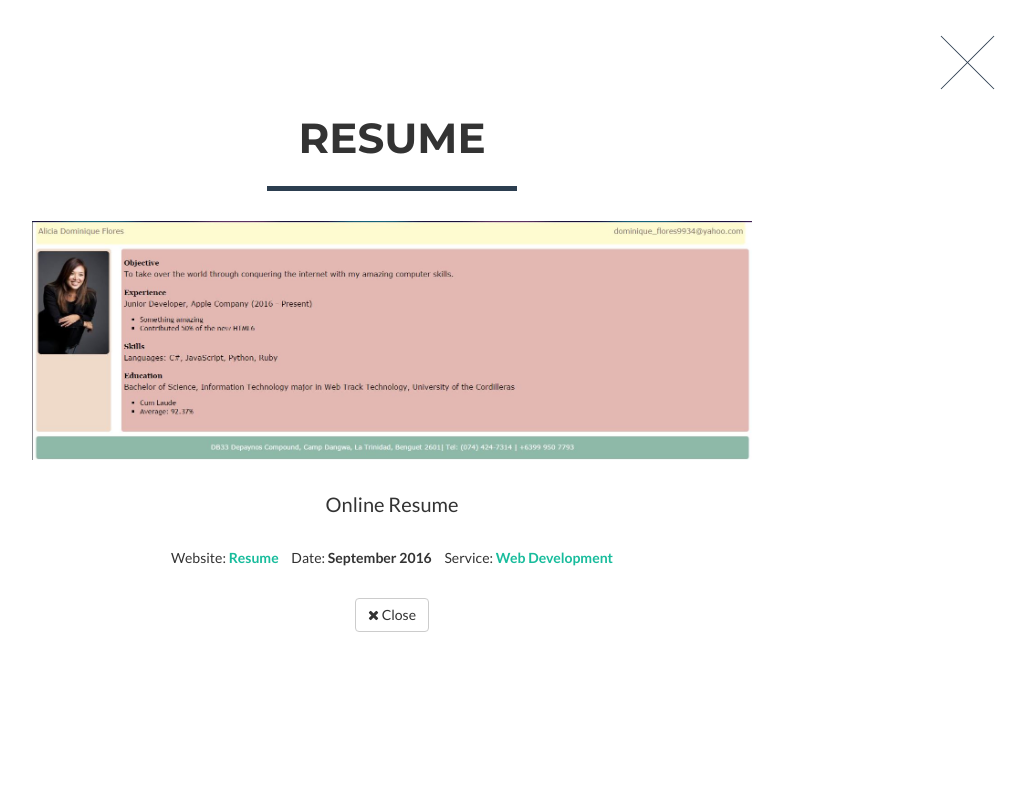
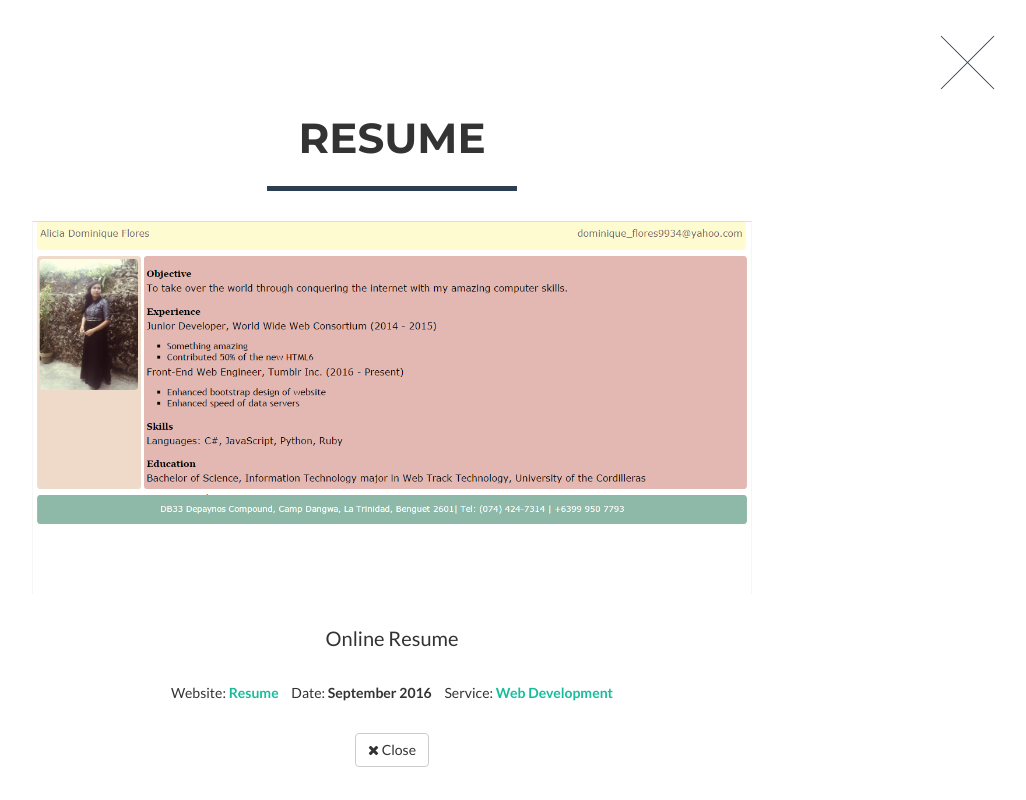
Before and after one commit to aliciadominique/aliciadominique.github.ioo, a website: page index.html in a window 1280 px wide. Both pictures are taken after a click on the link 250 px from the left and 1567 px from the top of the page. Shown: the part 1167-1967 px from the top of the page, without its empty margins (248-1274 px from the left). Drawn offline with nearby package versions, Linux system fonts and the light colour scheme; files that its build step writes are made by us from their sources.

Commit message:
Update index.html

```diff
--- a/index.html
+++ b/index.html
@@ -248,7 +248,7 @@
                         <div class="modal-body">
                             <h2>Resume</h2>
                             <hr class="star-primary">
-                            <img src="img/portfolio/resume.JPG" class="img-responsive img-centered" alt="">
+                            <img src="img/portfolio/resume.PNG" class="img-responsive img-centered" alt="">
                             <p>Online Resume</p>
                             <ul class="list-inline item-details">
                                 <li>Website:
```
